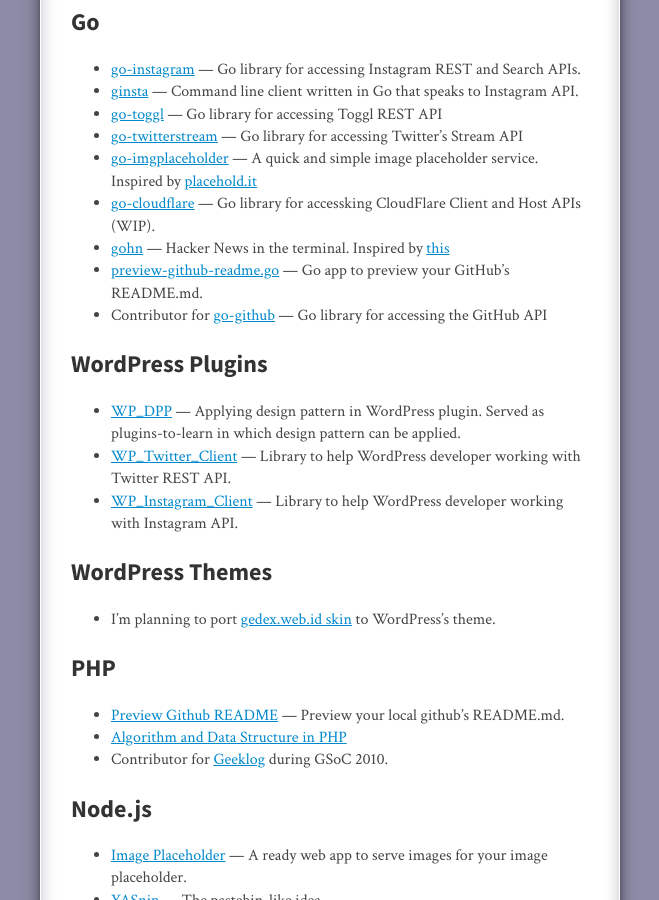
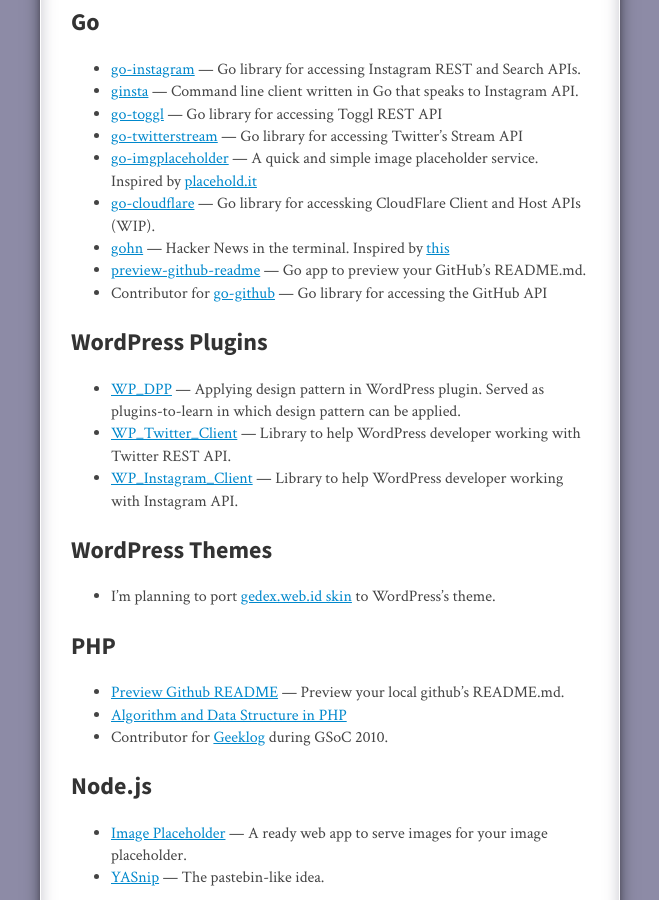
Before and after one commit to gedex/gedex.github.com, a Jekyll site: the page built from projects/index.md, in a window 1280 px wide and 900 px high, scrolled down 577 px. Shown: the whole window, without its empty margins (310-969 px from the left). Built offline with Jekyll 4.4.1, drawn with Linux system fonts in a browser that asks for light colours; nearby versions of some CDN libraries; some web fonts are replaced; Markdown is read by kramdown in place of the engine named in the settings; comment, search, counter and statistics services are not loaded.

```diff
--- a/projects/index.md
+++ b/projects/index.md
@@ -23,7 +23,7 @@ layout: page
 * [go-imgplaceholder](https://github.com/gedex/go-imgplaceholder) &mdash; A quick and simple image placeholder service. Inspired by [placehold.it](http://placehold.it/)
 * [go-cloudflare](https://github.com/gedex/go-cloudflare) &mdash; Go library for accessking CloudFlare Client and Host APIs (WIP).
 * [gohn](https://github.com/gedex/gohn) &mdash; Hacker News in the terminal. Inspired by [this](http://andrewvos.com/2013/08/02/hacker-news-in-the-terminal/)
-* [preview-github-readme.go](https://github.com/gedex/preview-github-readme.go) &mdash; Go app to preview your GitHub's README.md.
+* [preview-github-readme](https://github.com/gedex/preview-github-readme) &mdash; Go app to preview your GitHub's README.md.
 * Contributor for [go-github](https://github.com/gedex/go-github) &mdash; Go library for accessing the GitHub API
 
 ## WordPress Plugins
```
